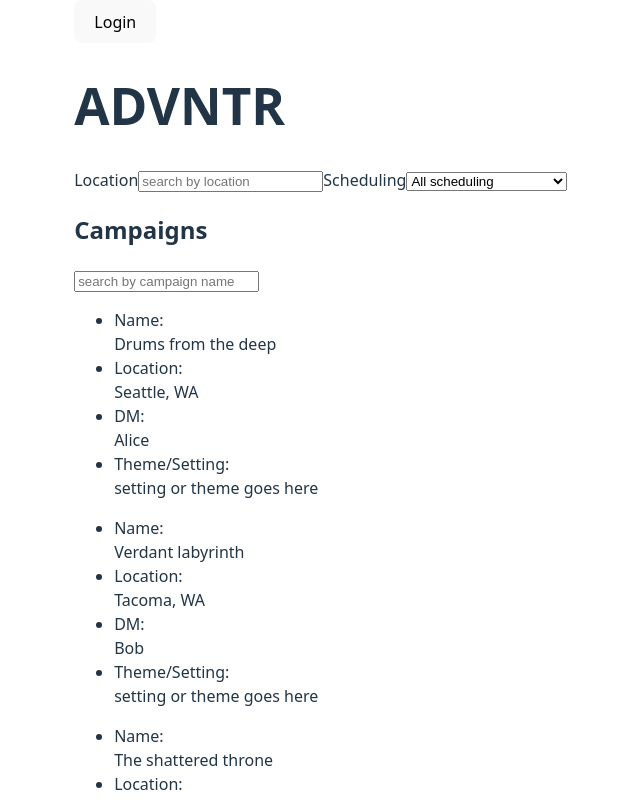
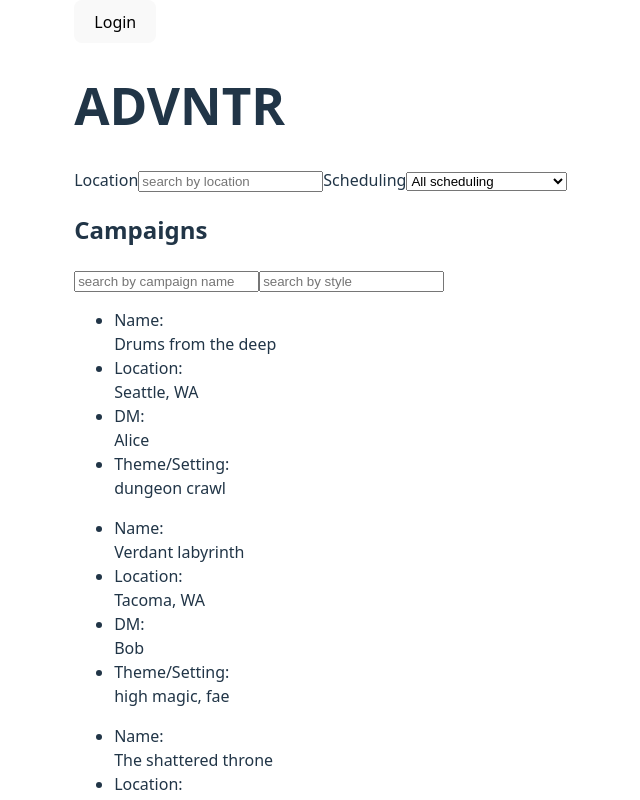
Before and after one commit to Zoestra/ADVNTR, a React (Vite) app: page / in a window 1280 px wide. Shown: the top 800 px of the page, without its empty margins (250-890 px from the left). Built offline with nearby package versions, Linux system fonts and the light colour scheme.

Commit message:
Can search campaigns by style now

```diff
--- a/Components/CampaignCard.jsx
+++ b/Components/CampaignCard.jsx
@@ -6,7 +6,7 @@ function CampaignCard({campaign}){
                 <li><section className="field">Name: </section> {campaign.name}</li>
                 <li><section className="field">Location: </section>{campaign.location}</li>
                 <li><section className="field">DM:</section>{ DM_data.find(dm => dm.id === campaign.dm).name }</li>
-                <li><section className="field">Theme/Setting:</section>setting or theme goes here</li>
+                <li><section className="field">Theme/Setting:</section>{campaign.style}</li>
             </ul>
         </div>
     );
--- a/Data/Campaign_data.js
+++ b/Data/Campaign_data.js
@@ -4,20 +4,23 @@ export const Campaign_data = [
         name:"Drums from the deep",
         location:"Seattle, WA",
         schedule: "Saturday evening",
-        dm: 1
+        dm: 1,
+        style: "dungeon crawl"
     },
     {
         id:1002,
         name:"Verdant labyrinth",
         location:"Tacoma, WA",
         schedule: "Friday nights",
-        dm: 2
+        dm: 2,
+        style: "high magic, fae"
     },
     {
         id:1003,
         name:"The shattered throne",
         location:"Portland, OR",
         schedule: "Saturday evening",
-        dm: 3
+        dm: 3,
+        style: "low magic, grimdark, political intrigue"
     },
 ];
--- a/src/App.jsx
+++ b/src/App.jsx
@@ -10,6 +10,7 @@ function App(){
     const [locationFilter, setLocationFilter] = useState("");
     const [schedulingFilter, setSchedulingFilter] = useState(null);
     const [campaignNameFilter, setCampaignNameFilter] = useState("");
+    const [campaignStyleFilter, setCampaignStyleFilter] = useState("");
     const [playerNameFilter, setPlayerNameFilter] = useState("");
     const [dmNameFilter, setDMNameFilter] = useState("");
     const [visible, setVisible] = useState(false);
@@ -60,8 +61,12 @@ function App(){
             <h2>Campaigns</h2>
             <input type="text" placeholder="search by campaign name" value={campaignNameFilter}
                 onChange={(event) => setCampaignNameFilter(event.target.value)}></input>
+            <input type="text" placeholder="search by style" value={campaignStyleFilter}
+                onChange={(evnet) => setCampaignStyleFilter(event.target.value)}></input>
                 {generalFilter(Campaign_data).filter(campaign => campaign.name.toLowerCase()
-                    .includes(campaignNameFilter.toLowerCase())).map(campaign => (
+                    .includes(campaignNameFilter.toLowerCase())).filter(
+                        campaign => campaign.style.toLocaleLowerCase().includes(campaignStyleFilter.toLowerCase()))
+                        .map(campaign => (
                     <CampaignCard key={campaign.id} campaign={campaign} />
                 ))}
             <h2>Dungeon Masters</h2>
```
